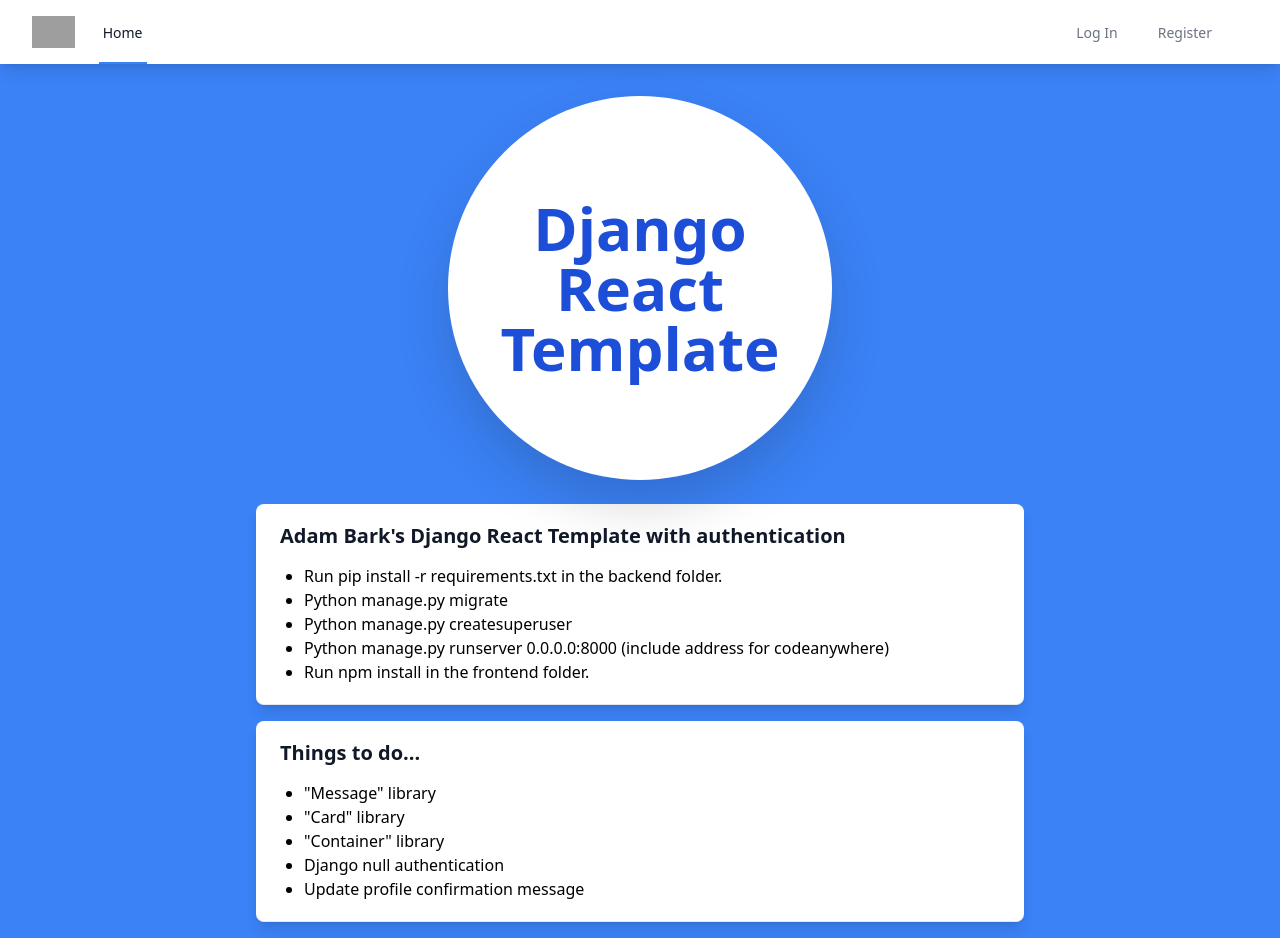
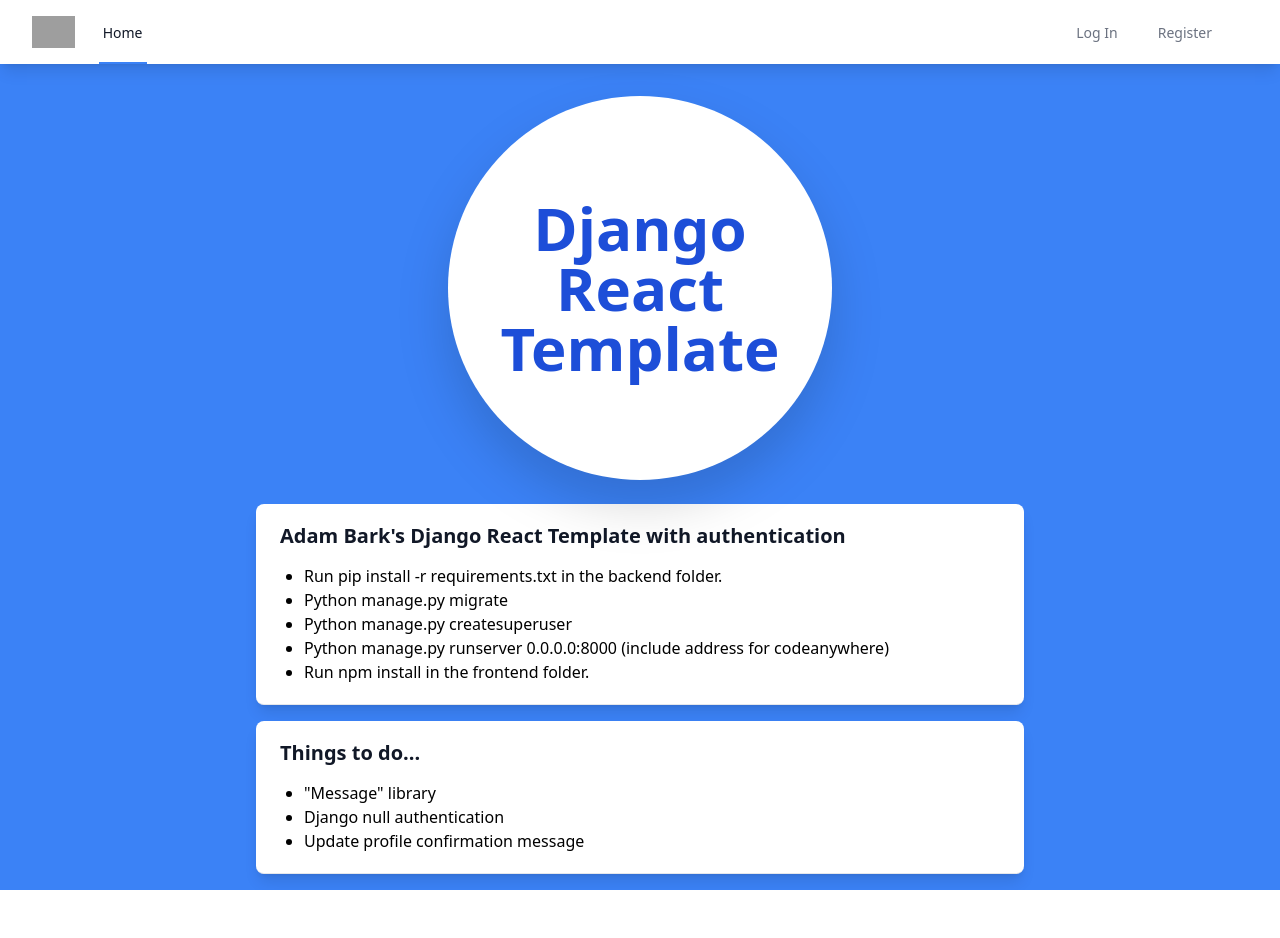
Before and after one commit to C6ABK/DjangoWSIC, a React (Create React App) app in the folder frontend/: page / in a window 1280 px wide. After the commit the page ends 890 px from the top, so only its background shows below. Built offline with nearby package versions, Linux system fonts and the light colour scheme; grey boxes are pictures that could not be loaded.

Commit message:
Container all in one component

```diff
--- a/frontend/src/components/Container.jsx
+++ /dev/null
@@ -1,9 +0,0 @@
-export default function Container({children}) {
-    return (
-        <div className="mx-auto max-w-7xl px-4 sm:px-6 lg:px-8">
-            <div className="mx-auto max-w-3xl py-4">
-                {children}
-            </div>
-        </div>
-    )
-  }
--- /dev/null
+++ b/frontend/src/components/Containers.jsx
@@ -0,0 +1,17 @@
+export function ThinContainer({children}) {
+    return (
+        <div className="mx-auto max-w-7xl px-4 sm:px-6 lg:px-8">
+            <div className="mx-auto max-w-3xl py-4">
+                {children}
+            </div>
+        </div>
+    )
+}
+
+export function WideContainer({children}) {
+    return (
+        <div className="mx-auto max-w-7xl px-4 sm:px-6 lg:px-8">
+            {children}
+        </div>
+    )
+}
--- a/frontend/src/screens/HomeScreen.jsx
+++ b/frontend/src/screens/HomeScreen.jsx
@@ -1,10 +1,10 @@
-import Container from '../components/Container'
+import { ThinContainer } from '../components/Containers'
 import Card from '../components/Card'
 
 function HomeScreen() {
     return (
         <>
-            <Container>
+            <ThinContainer>
                 <div className="space-y-4 mt-4">
                     <div className="rounded-lg text-center relative pb-2">
                         <div className="rounded-full inline-flex flex-col items-center text-blue-700 select-none justify-center bg-white w-80 h-80 sm:w-96 sm:h-96 text-6xl font-bold my-auto drop-shadow-2xl">
@@ -27,14 +27,12 @@
                     <Card title="Things to do...">
                         <ul className="list-disc pl-6">
                             <li>"Message" library</li>
-                            <li>"Card" library</li>
-                            <li>"Container" library</li>
                             <li>Django null authentication</li>
                             <li>Update profile confirmation message</li>
                         </ul>
                     </Card>
                 </div>
-            </Container>
+            </ThinContainer>
         </>
     )
 }
--- a/frontend/src/screens/LoginScreen.jsx
+++ b/frontend/src/screens/LoginScreen.jsx
@@ -4,7 +4,7 @@
 
 import Loader from '../components/Loader'
 import Message from '../components/Message'
-import Container from '../components/Container'
+import { ThinContainer } from '../components/Containers'
 import Card from '../components/Card'
 import { TextBoxR, SubmitButton } from '../components/FormControls'
 
@@ -32,7 +32,7 @@
     }
 
     return (
-        <Container>
+        <ThinContainer>
             <Card>
                 {loading ? <Loader /> :
                     <div className="flex min-h-full flex-1 flex-col justify-center px-6 py-12 lg:px-8">
@@ -73,7 +73,7 @@
                     </div>
                 }
             </Card>
-        </Container>
+        </ThinContainer>
     )
 }
 
--- a/frontend/src/screens/ProfileScreen.jsx
+++ b/frontend/src/screens/ProfileScreen.jsx
@@ -6,7 +6,7 @@
 
 import Loader from '../components/Loader'
 import Message from '../components/Message'
-import Container from '../components/Container'
+import { ThinContainer } from '../components/Containers'
 import Card from '../components/Card'
 import { TextBox, TextBoxR, SubmitButton } from '../components/FormControls'
 
@@ -62,7 +62,7 @@
     }
 
     return (
-        <Container>
+        <ThinContainer>
             <Card>
                 {loading ? <Loader /> :
                     <div className="flex min-h-full flex-1 flex-col justify-center px-6 py-12 lg:px-8">
@@ -123,7 +123,7 @@
                     </div>
                 }
             </Card>
-        </Container>
+        </ThinContainer>
     )
 }
 
--- a/frontend/src/screens/RegisterScreen.jsx
+++ b/frontend/src/screens/RegisterScreen.jsx
@@ -5,7 +5,7 @@
 
 import Loader from '../components/Loader'
 import Message from '../components/Message'
-import Container from '../components/Container'
+import { ThinContainer } from '../components/Containers'
 import Card from '../components/Card'
 import { TextBoxR, SubmitButton } from '../components/FormControls'
 
@@ -40,7 +40,7 @@
     }
 
     return (
-        <Container>
+        <ThinContainer>
             <Card>
                 {loading ? <Loader /> :
                     <div className="flex min-h-full flex-1 flex-col justify-center px-6 py-12 lg:px-8">
@@ -106,7 +106,7 @@
                     </div>
                 }
             </Card>
-        </Container>
+        </ThinContainer>
     )
 }
 
```
